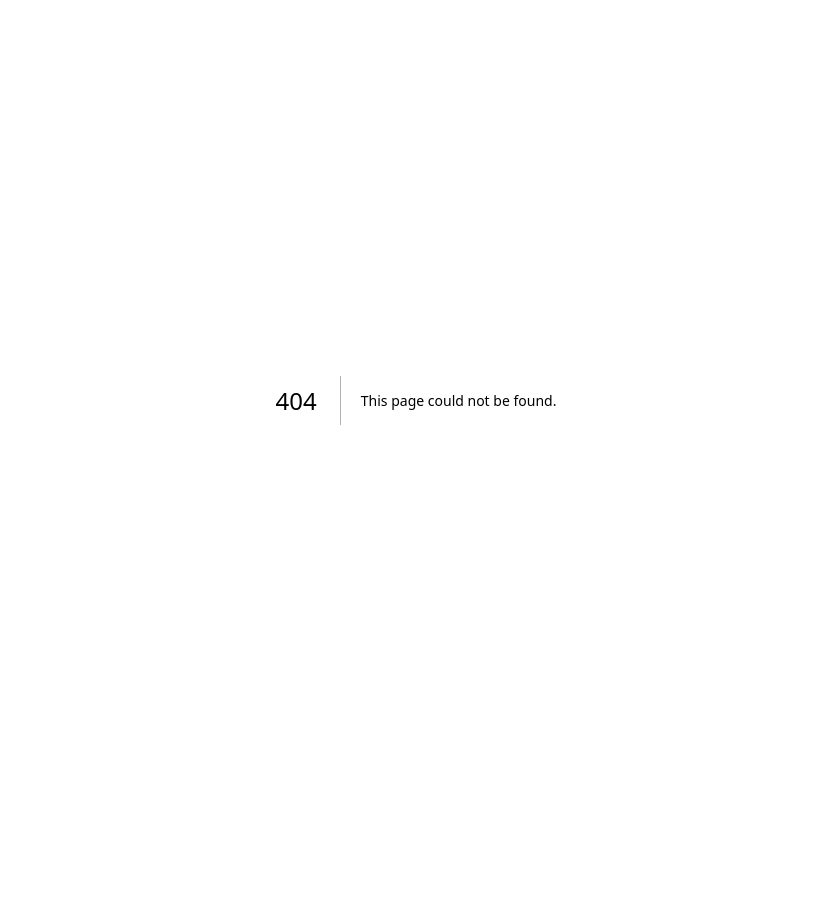
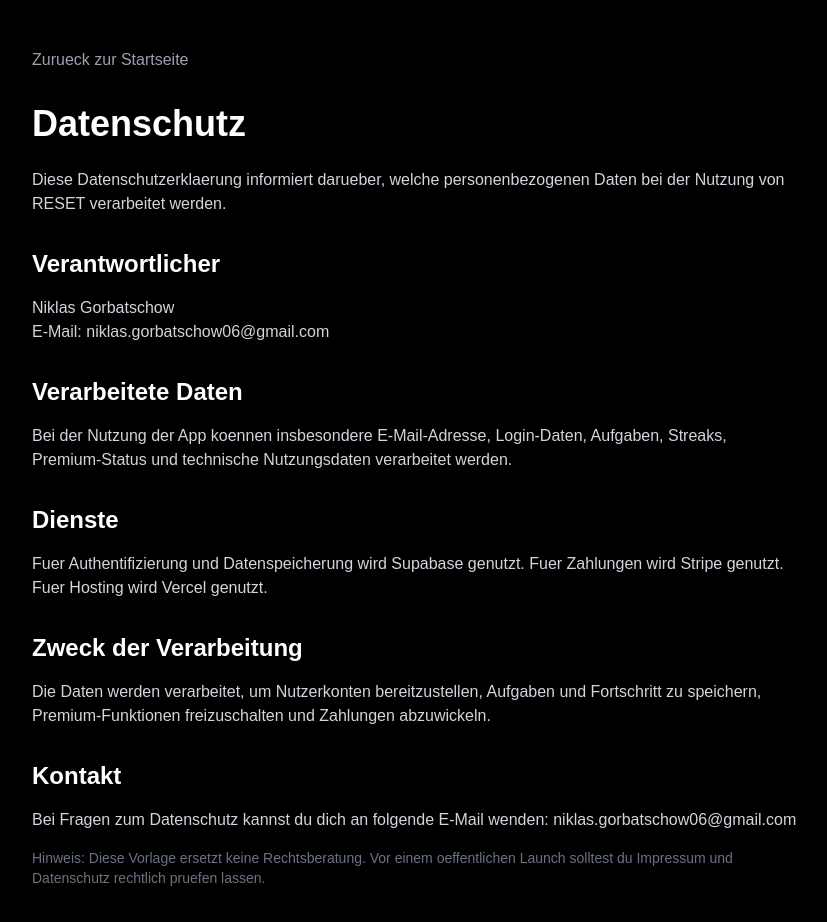
Before and after one commit to niklasgorbatschow06-a11y/reset-app, a Next.js app: page /datenschutz in a window 1280 px wide. Before the commit this address had no page. Shown: the top 922 px of the page, without its empty margins (224-1051 px from the left). Before the commit the page ends 800 px from the top, so only its background shows below. Built offline with nearby package versions, Linux system fonts and the light colour scheme.

Commit message:
add legal pages

```diff
--- /dev/null
+++ b/app/datenschutz/page.js
@@ -0,0 +1,49 @@
+export default function Datenschutz() {
+  return (
+    <main className="min-h-screen bg-black text-white px-6 py-12">
+      <div className="max-w-3xl mx-auto">
+        <a href="/" className="text-gray-400 hover:text-white">
+          Zurueck zur Startseite
+        </a>
+
+        <h1 className="text-4xl font-bold mt-8 mb-6">Datenschutz</h1>
+
+        <div className="space-y-4 text-gray-300">
+          <p>
+            Diese Datenschutzerklaerung informiert darueber, welche personenbezogenen Daten bei der Nutzung von RESET verarbeitet werden.
+          </p>
+
+          <h2 className="text-2xl font-bold text-white pt-4">Verantwortlicher</h2>
+          <p>
+            Niklas Gorbatschow<br />
+            E-Mail: niklas.gorbatschow06@gmail.com
+          </p>
+
+          <h2 className="text-2xl font-bold text-white pt-4">Verarbeitete Daten</h2>
+          <p>
+            Bei der Nutzung der App koennen insbesondere E-Mail-Adresse, Login-Daten, Aufgaben, Streaks, Premium-Status und technische Nutzungsdaten verarbeitet werden.
+          </p>
+
+          <h2 className="text-2xl font-bold text-white pt-4">Dienste</h2>
+          <p>
+            Fuer Authentifizierung und Datenspeicherung wird Supabase genutzt. Fuer Zahlungen wird Stripe genutzt. Fuer Hosting wird Vercel genutzt.
+          </p>
+
+          <h2 className="text-2xl font-bold text-white pt-4">Zweck der Verarbeitung</h2>
+          <p>
+            Die Daten werden verarbeitet, um Nutzerkonten bereitzustellen, Aufgaben und Fortschritt zu speichern, Premium-Funktionen freizuschalten und Zahlungen abzuwickeln.
+          </p>
+
+          <h2 className="text-2xl font-bold text-white pt-4">Kontakt</h2>
+          <p>
+            Bei Fragen zum Datenschutz kannst du dich an folgende E-Mail wenden: niklas.gorbatschow06@gmail.com
+          </p>
+
+          <p className="text-gray-500 text-sm">
+            Hinweis: Diese Vorlage ersetzt keine Rechtsberatung. Vor einem oeffentlichen Launch solltest du Impressum und Datenschutz rechtlich pruefen lassen.
+          </p>
+        </div>
+      </div>
+    </main>
+  )
+}
--- /dev/null
+++ b/app/impressum/page.js
@@ -0,0 +1,40 @@
+export default function Impressum() {
+  return (
+    <main className="min-h-screen bg-black text-white px-6 py-12">
+      <div className="max-w-3xl mx-auto">
+        <a href="/" className="text-gray-400 hover:text-white">
+          Zurueck zur Startseite
+        </a>
+
+        <h1 className="text-4xl font-bold mt-8 mb-6">Impressum</h1>
+
+        <div className="space-y-4 text-gray-300">
+          <p>
+            Angaben gemaess § 5 TMG
+          </p>
+
+          <p>
+            Niklas Gorbatschow<br />
+            Adresse hier eintragen<br />
+            PLZ Ort hier eintragen<br />
+            Deutschland
+          </p>
+
+          <p>
+            Kontakt:<br />
+            E-Mail: niklas.gorbatschow06@gmail.com
+          </p>
+
+          <p>
+            Verantwortlich fuer den Inhalt nach § 18 Abs. 2 MStV:<br />
+            Niklas Gorbatschow
+          </p>
+
+          <p className="text-gray-500 text-sm">
+            Hinweis: Bitte pruefe diese Angaben vor dem oeffentlichen Launch und ergaenze deine vollstaendige ladungsfaehige Anschrift.
+          </p>
+        </div>
+      </div>
+    </main>
+  )
+}
```
